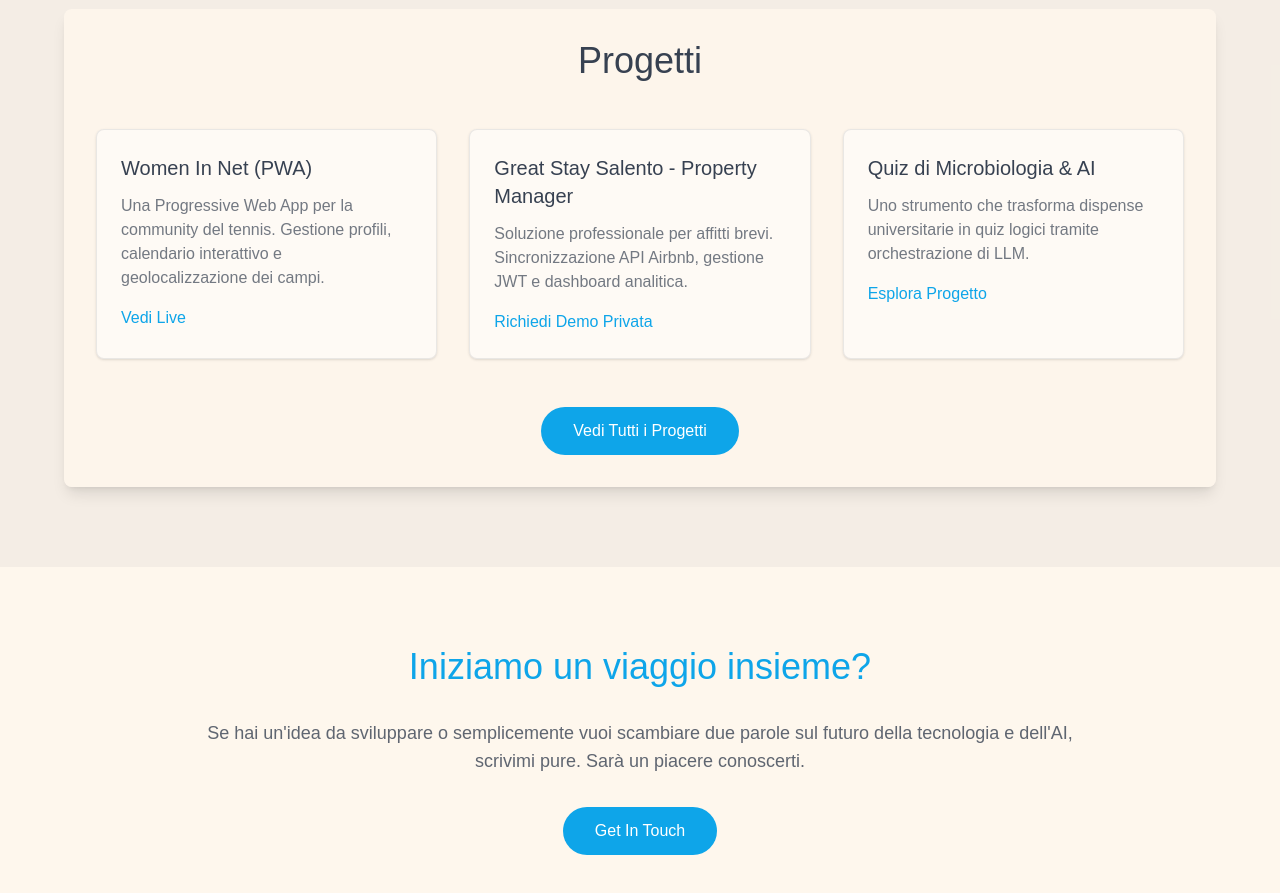
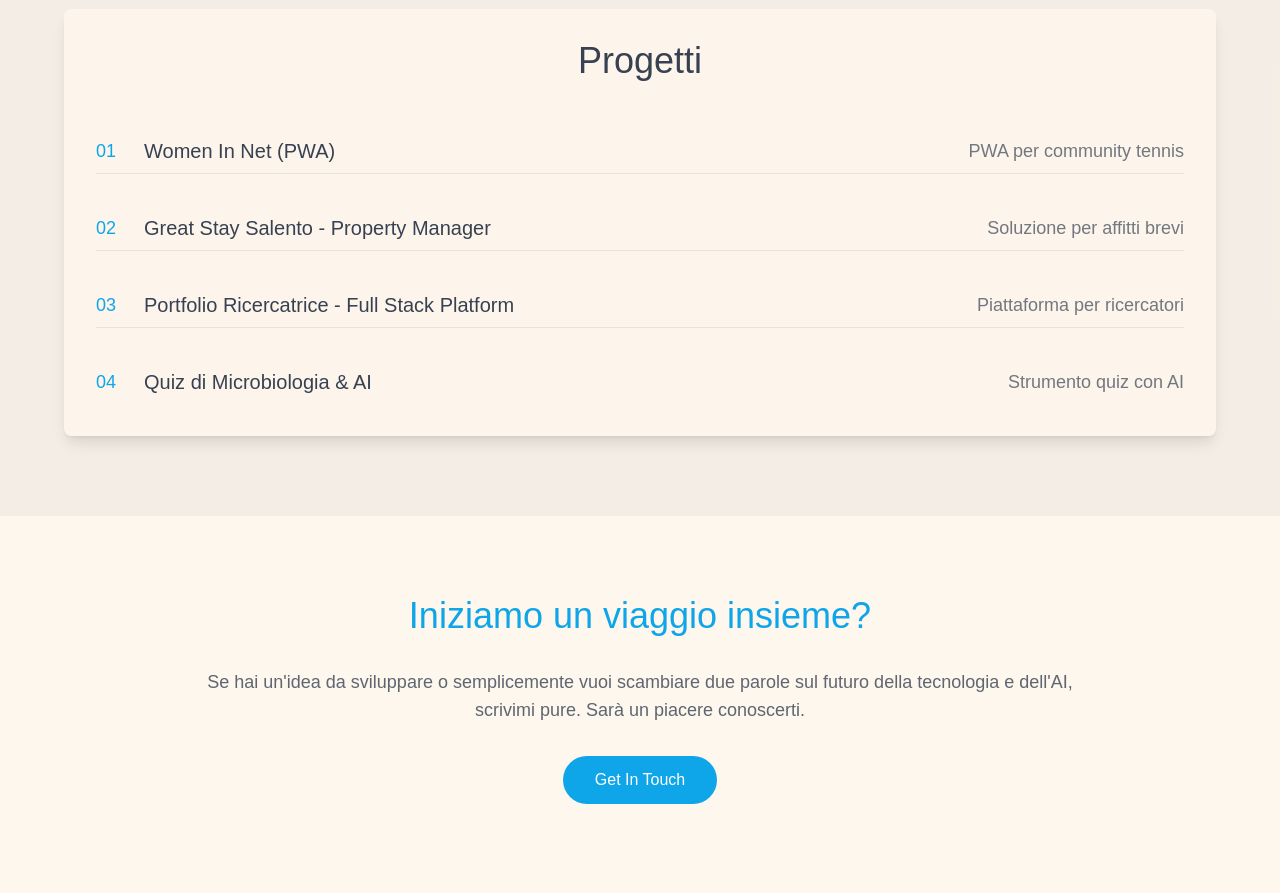
Before and after one commit to svilupp0/francesca, a Next.js app: page / in a window 1280 px wide. Shown: the part 1460-2353 px from the top of the page. Built offline with nearby package versions, Linux system fonts and the light colour scheme.

Commit message:
fix projects

```diff
--- a/src/app/page.tsx
+++ b/src/app/page.tsx
@@ -1,6 +1,43 @@
+'use client';
+
 import Link from 'next/link';
+import { useState } from 'react';
 
 export default function Home() {
+  const [hoveredProject, setHoveredProject] = useState<number | null>(null);
+
+  const projects = [
+    {
+      title: "Women In Net (PWA)",
+      description: "PWA per community tennis",
+      link: "https://women-in-tennis.vercel.app/",
+      image: "/img/WIN.jpg",
+      action: "Vedi Live"
+    },
+    {
+      title: "Great Stay Salento - Property Manager",
+      description: "Soluzione per affitti brevi",
+      link: "mailto:francescascarpellini327@gmail.com",
+      image: "/img/prop.manag.jpg",
+      action: "Richiedi Demo"
+    },
+    {
+      title: "Portfolio Ricercatrice - Full Stack Platform",
+      description: "Piattaforma per ricercatori",
+      link: "https://github.com/svilupp0/PortfolioFS-NextNEW",
+      image: "/img/portf-fs.jpg",
+      action: "Vedi Repository"
+
+    },
+    {
+      title: "Quiz di Microbiologia & AI",
+      description: "Strumento quiz con AI",
+      link: "https://svilupp0.github.io/dario-s-play/",
+      image: "/img/micro.adv.jpg",
+      action: "Esplora Progetto"
+    }
+  ];
+
   return (
     <div className="min-h-screen bg-background">
       <section className="min-h-screen flex items-center justify-center px-4 relative">
@@ -52,68 +89,40 @@ export default function Home() {
           <h2 className="text-3xl md:text-4xl font-light text-foreground mb-12 text-center">
             Progetti
           </h2>
-          <div className="grid md:grid-cols-2 lg:grid-cols-3 gap-8">
-            {/* Women in Tennis */}
-            <a
-              href="https://women-in-tennis.vercel.app/"
-              target="_blank"
-              rel="noopener noreferrer"
-              className="bg-white/50 rounded-lg p-6 shadow-sm border border-foreground/10 hover:shadow-md hover:scale-105 transition-all duration-300 block"
+          <div className="space-y-8">
+            {projects.map((project, index) => (
+              <div
+                key={index}
+                className="w-full flex flex-col md:flex-row md:justify-between md:items-center py-2 border-b border-foreground/10 last:border-b-0 relative"
               >
-              <h3 className="text-xl font-medium text-foreground mb-3">
-                Women In Net (PWA)
-              </h3>
-              <p className="text-foreground/70 mb-4">
-                Una Progressive Web App per la community del tennis. Gestione profili, calendario interattivo e geolocalizzazione dei campi.
-              </p>
-              <span className="inline-flex items-center text-[#0ea5e9] hover:text-[#0ea5e9]/80 transition-colors">
-                Vedi Live
+                <span className="text-[#0ea5e9] font-light text-lg w-8 flex-shrink-0">
+                  {(index + 1).toString().padStart(2, '0')}
                 </span>
-            </a>
-
-            {/* Property Manager */}
-            <a
-              href="mailto:francescascarpellini327@gmail.com"
-              className="bg-white/50 rounded-lg p-6 shadow-sm border border-foreground/10 hover:shadow-md hover:scale-105 transition-all duration-300 block"
+                <span
+                  className="text-foreground font-light text-xl cursor-pointer hover:text-[#0ea5e9] transition-colors flex-grow md:ml-4"
+                  onMouseEnter={() => setHoveredProject(index)}
+                  onMouseLeave={() => setHoveredProject(null)}
+                  onClick={() => window.location.href = project.link}
                 >
-              <h3 className="text-xl font-medium text-foreground mb-3">
-                Great Stay Salento - Property Manager
-              </h3>
-              <p className="text-foreground/70 mb-4">
-                Soluzione professionale per affitti brevi. Sincronizzazione API Airbnb, gestione JWT e dashboard analitica.
-              </p>
-              <span className="inline-flex items-center text-[#0ea5e9] hover:text-[#0ea5e9]/80 transition-colors">
-                Richiedi Demo Privata
+                  {project.title}
                 </span>
-            </a>
-
-            {/* Quiz di Microbiologia */}
-            <a
-              href="https://svilupp0.github.io/dario-s-play/"
-              target="_blank"
-              rel="noopener noreferrer"
-              className="bg-white/50 rounded-lg p-6 shadow-sm border border-foreground/10 hover:shadow-md hover:scale-105 transition-all duration-300 block"
-            >
-              <h3 className="text-xl font-medium text-foreground mb-3">
-                Quiz di Microbiologia & AI
-              </h3>
-              <p className="text-foreground/70 mb-4">
-                Uno strumento che trasforma dispense universitarie in quiz logici tramite orchestrazione di LLM.
-              </p>
-              <span className="inline-flex items-center text-[#0ea5e9] hover:text-[#0ea5e9]/80 transition-colors">
-                Esplora Progetto
+                <span className={`text-foreground/70 font-light text-lg text-center mt-2 md:mt-0 md:ml-4 flex-shrink-0 transition-transform duration-300 ${hoveredProject === index ? 'transform -translate-x-5' : ''}`}>
+                  {project.description}
                 </span>
-            </a>
+                {hoveredProject === index && (
+                  <>
+                    <span className="absolute top-1/2 right-100 text-white px-3 py-1 rounded-full transition-all duration-300 opacity-100 scale-105 z-50 -translate-y-1/2">
+                      {project.action}
+                    </span>
+                    <img
+                      src={project.image}
+                      alt={project.title}
+                      className="absolute top-1/2 right-0 w-80 h-48 object-cover rounded-lg transition-all duration-300 opacity-100 scale-105 z-50 shadow-xl -translate-y-1/2"
+                    />
+                  </>
+                )}
               </div>
-
-          {/* Link alla pagina progetti completa */}
-          <div className="mt-12 text-center">
-            <Link
-              href="/projects"
-              className="inline-block bg-[#0ea5e9] text-white px-8 py-3 rounded-full hover:bg-[#0ea5e9]/90 transition-colors"
-            >
-              Vedi Tutti i Progetti
-            </Link>
+            ))}
           </div>
         </div>
       </section>
```
Also changed, not shown: Immagine.jpg (added), 1 other file (tests, documents, lock files or other folders). Lines whose indentation alone changed are shown as unchanged.
